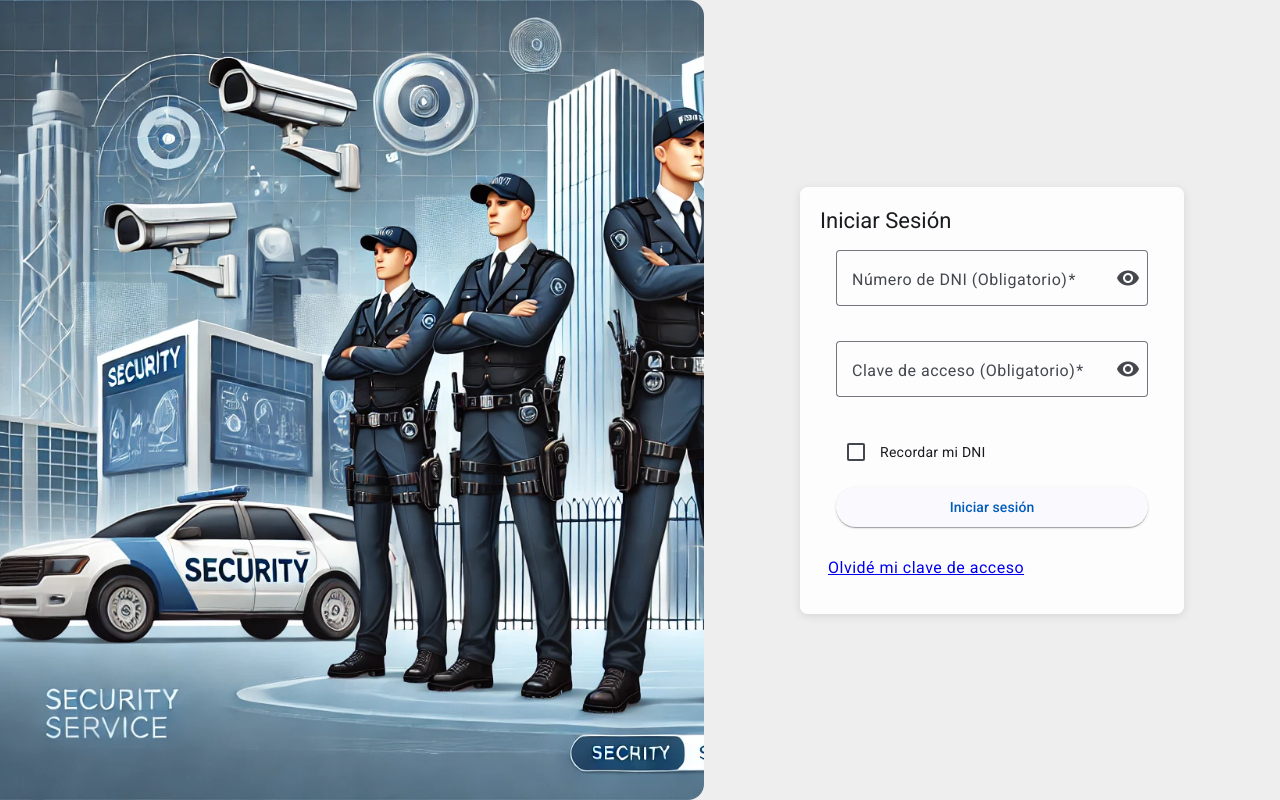
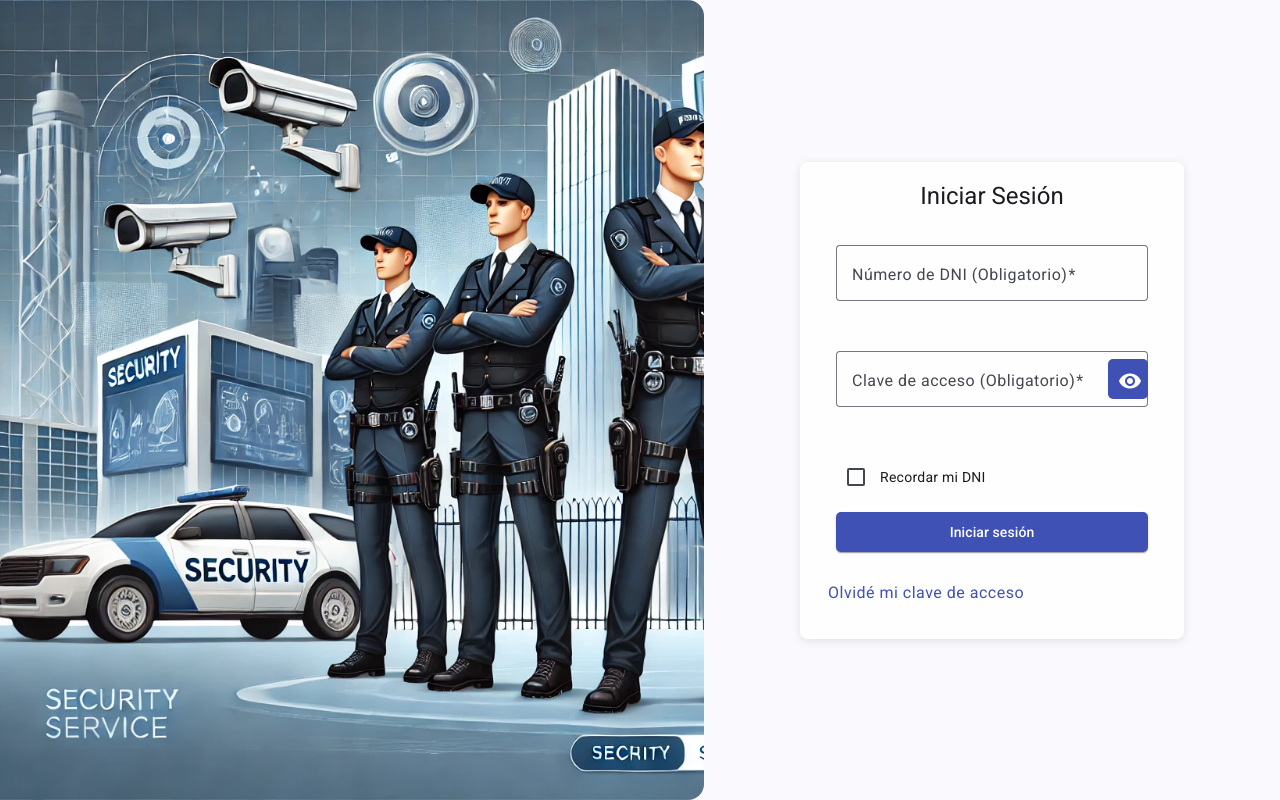
Before and after one commit to Miguel-Sanchez241001/PR-FE-SAPS, an Angular app: page /auth/login in a window 1280 px wide. Built offline with nearby package versions, Linux system fonts and the light colour scheme.

Commit message:
ajustando inputs

```diff
--- a/src/app/features/login/login.component.css
+++ b/src/app/features/login/login.component.css
@@ -1,19 +1,27 @@
+
 .example-container {
   height: 100vh;
   width: 100vw;
-  background: #eee;
+
 }
-.login-container{
+
+/* Contenedor del login con imagen de fondo */
+.login-container {
   width: 55vw;
   background: url('../../assets/images/servicio_seguridad.png') no-repeat center center fixed;
   background-size: cover;
 }
-.box-pincipal{
+
+/* Contenedor principal del contenido */
+.box-pincipal {
   display: flex;
   justify-content: center;
   align-items: center;
+  height: 100%;
 }
-.box-login{
+
+/* Tarjeta de login */
+.box-login {
   width: 30vw;
   max-width: 400px;
   padding: 20px;
@@ -24,8 +32,56 @@
   flex-direction: column;
   gap: 15px; /* Espacio entre los elementos */
 }
+
+/* Contenedor del formulario de login */
 .login-box {
   display: flex;
   flex-direction: column;
   gap: 15px; /* Espacio entre los elementos */
- }
+}
+
+/* Estilo del título */
+.box-login mat-card-title {
+  text-align: center;
+  font-size: 24px;
+  margin-bottom: 20px;
+}
+
+/* Estilo de los campos del formulario */
+.box-login mat-form-field {
+  display: flex;
+  flex-direction: column;
+  margin-bottom: 15px;
+}
+
+/* Estilo del botón de login */
+.box-login button {
+  padding: 10px;
+  background-color: #3f51b5;
+  color: white;
+  border: none;
+  border-radius: 5px;
+  cursor: pointer;
+}
+
+.box-login button:hover {
+  background-color: #303f9f;
+}
+
+/* Estilo del mensaje de error */
+.error-message {
+  color: red;
+  margin-top: 10px;
+  text-align: center;
+}
+
+/* Estilo del enlace para la contraseña olvidada */
+.forgot-password {
+  text-align: center;
+  color: #3f51b5;
+  text-decoration: none;
+}
+
+.forgot-password:hover {
+  text-decoration: underline;
+}
--- a/src/app/features/login/login.component.html
+++ b/src/app/features/login/login.component.html
@@ -13,9 +13,6 @@
           <mat-form-field appearance="outline" class="full-width">
             <mat-label>Número de DNI (Obligatorio)</mat-label>
             <input matInput type="text" id="username" [(ngModel)]="username" name="username" required>
-            <button mat-icon-button matSuffix>
-              <mat-icon>visibility</mat-icon>
-            </button>
           </mat-form-field>
           <mat-form-field appearance="outline" class="full-width">
             <mat-label>Clave de acceso (Obligatorio)</mat-label>
```
